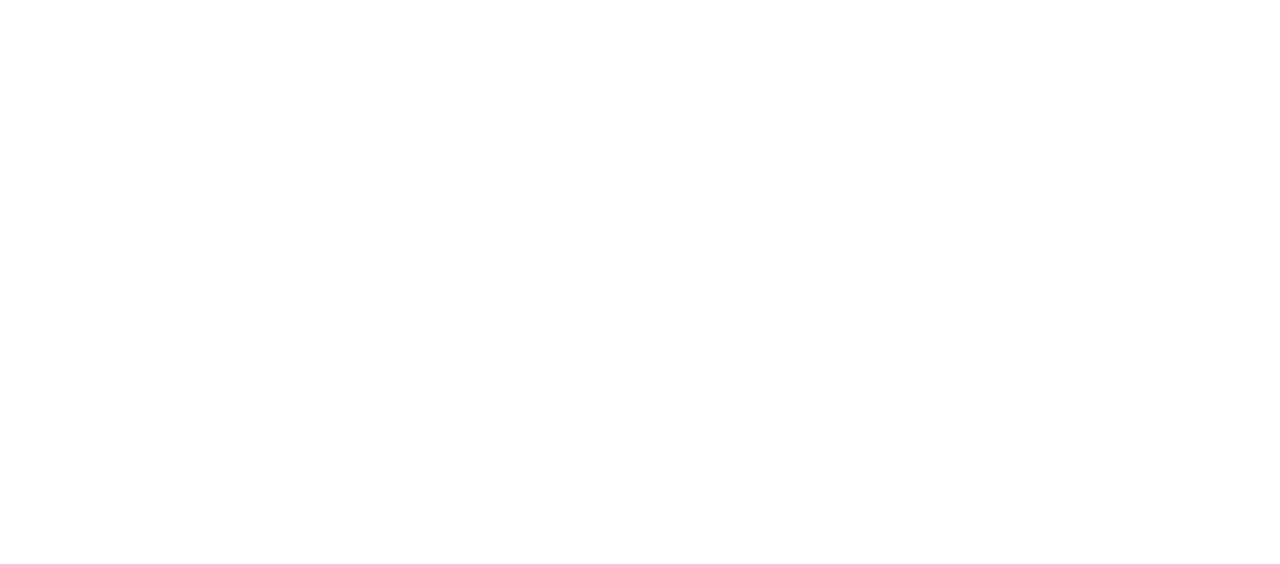
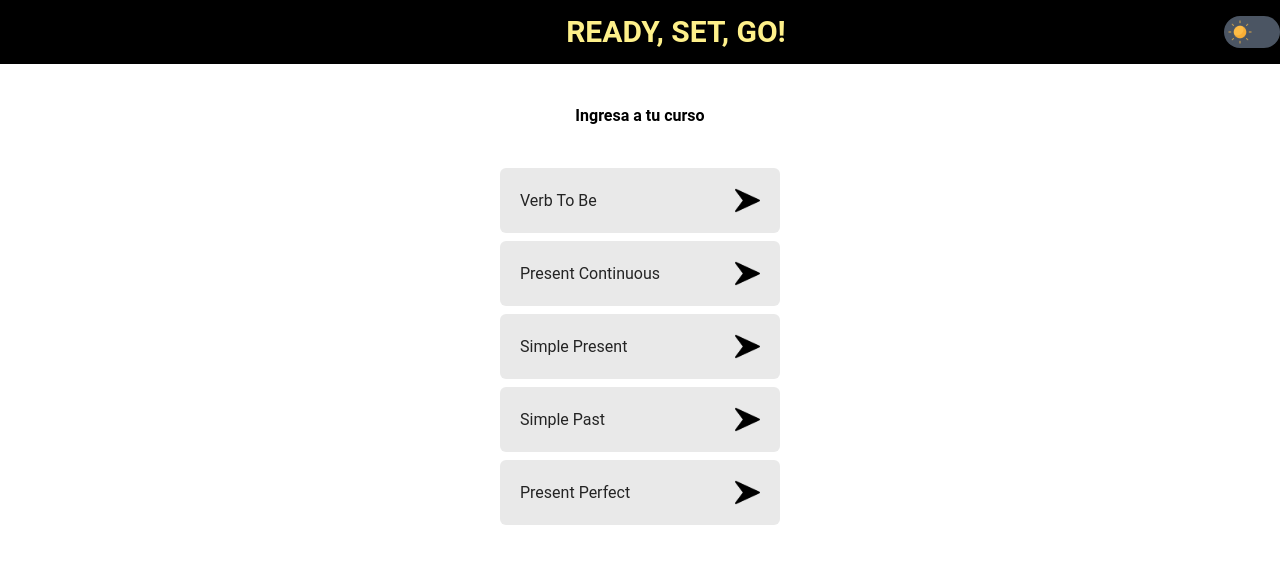
Before and after one commit to alexcarvajal/ReadySetGo, a React (Vite) app: page / in a window 1280 px wide. Shown: the top 564 px of the page. Built offline with nearby package versions, Linux system fonts and the light colour scheme.

Commit message:
fix time Loading

```diff
--- a/src/App.jsx
+++ b/src/App.jsx
@@ -12,7 +12,7 @@
   useEffect(() => {
     setTimeout(() => {
       setIsLoading(false)
-    }, 10000)
+    }, 3000)
   }, []);
   return (
     <Loading isLoading={isLoading}>
--- a/src/components/Landing/Landing.jsx
+++ b/src/components/Landing/Landing.jsx
@@ -1,7 +1,7 @@
 import PropTypes from 'prop-types';
 import Accordion from './Accordion/Accordion';
 
-const Landing = ({ darkMode, toggleDarkMode }) => {
+const Landing = ({ darkMode }) => {
     return (
         <>
             <h1 className={`flex flex-col items-center mt-10 font-semibold ${darkMode ? 'text-white' : 'text-black'} `}>Ingresa a tu curso</h1>
```
